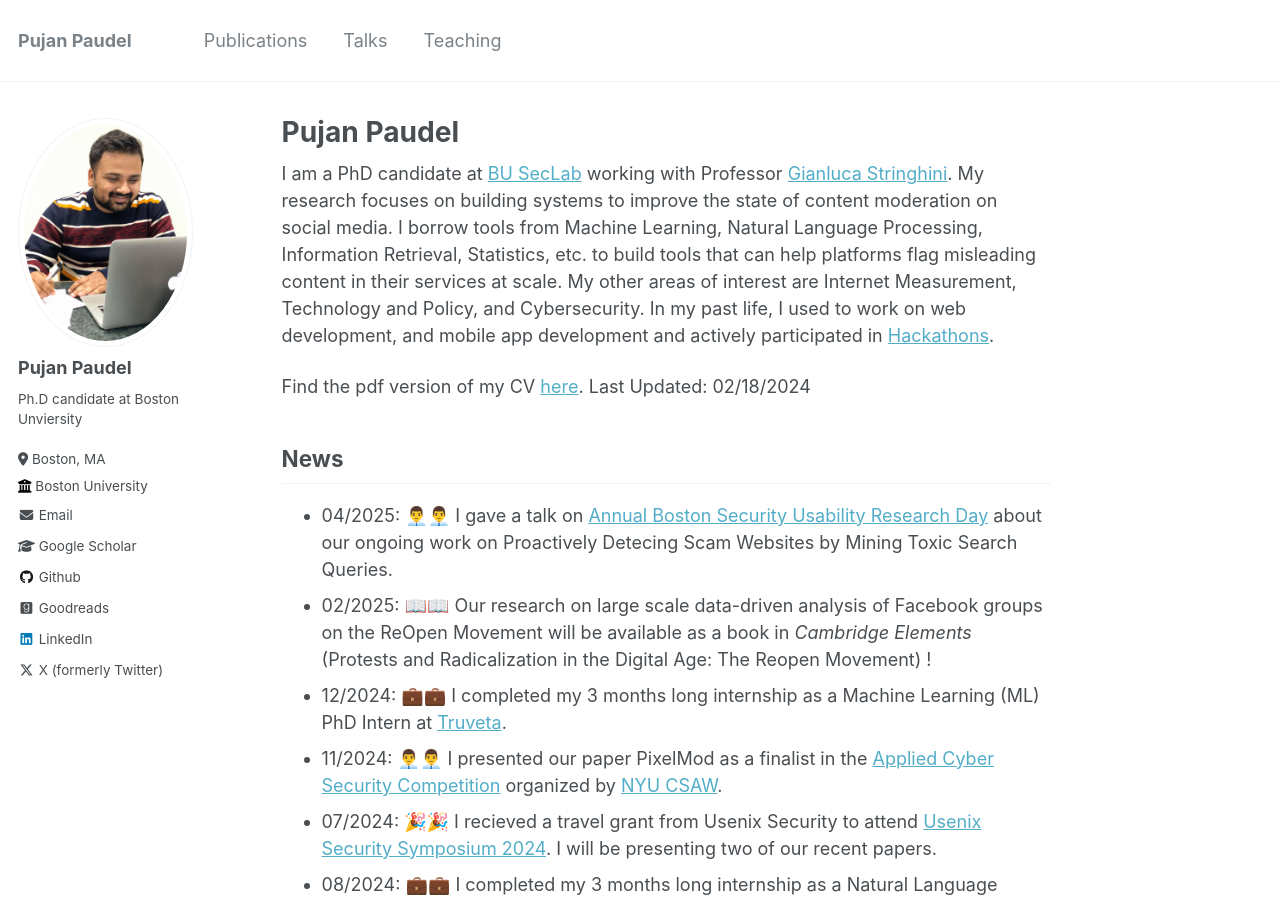
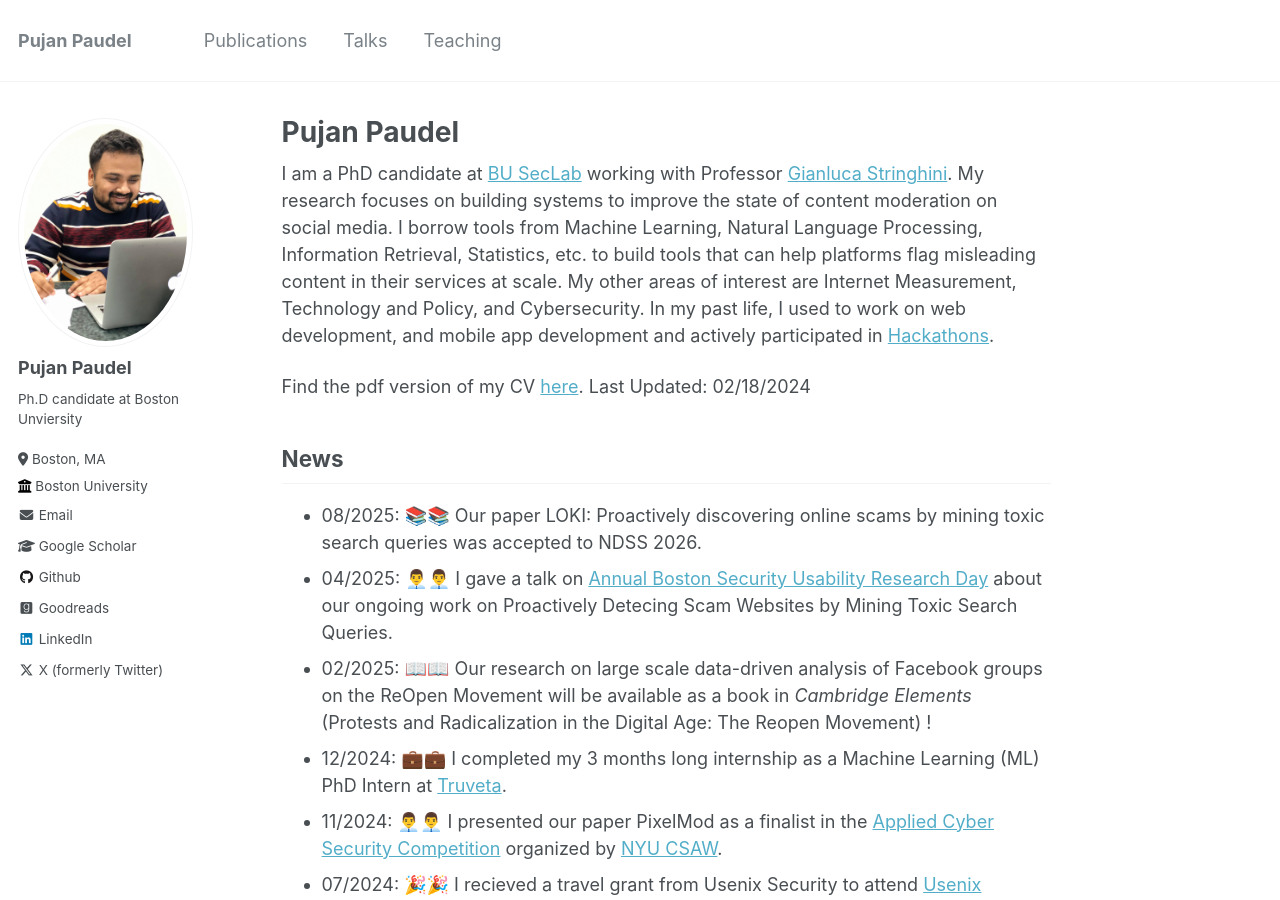
Before and after one commit to codepujan/codepujan.github.io, a Jekyll site: the page built from _pages/about.md, in a window 1280 px wide and 900 px high. Built offline with Jekyll 4.4.1, drawn with Linux system fonts in a browser that asks for light colours.

Commit message:
Update about.md

```diff
--- a/_pages/about.md
+++ b/_pages/about.md
@@ -13,6 +13,7 @@ Find the pdf version of my CV <a href="files/pujan_cv_updated.pdf" target="_blan
 
 News
 ------
+* 08/2025: 📚📚 Our paper LOKI: Proactively discovering online scams by mining toxic search queries was accepted to NDSS 2026.
 * 04/2025: 👨‍💼👨‍💼 I gave a talk on [Annual Boston Security Usability Research Day](https://absurd.cs.tufts.edu/) about our ongoing work on Proactively Detecing Scam Websites by Mining Toxic Search Queries.
 * 02/2025: 📖📖 Our research on large scale data-driven analysis of Facebook groups on the ReOpen Movement will be available as a book in _Cambridge Elements_ (Protests and Radicalization in the Digital Age: The Reopen Movement) !
 * 12/2024: 💼💼 I completed my 3 months long internship as a Machine Learning (ML) PhD Intern at [Truveta](https://www.truveta.com/).
```
